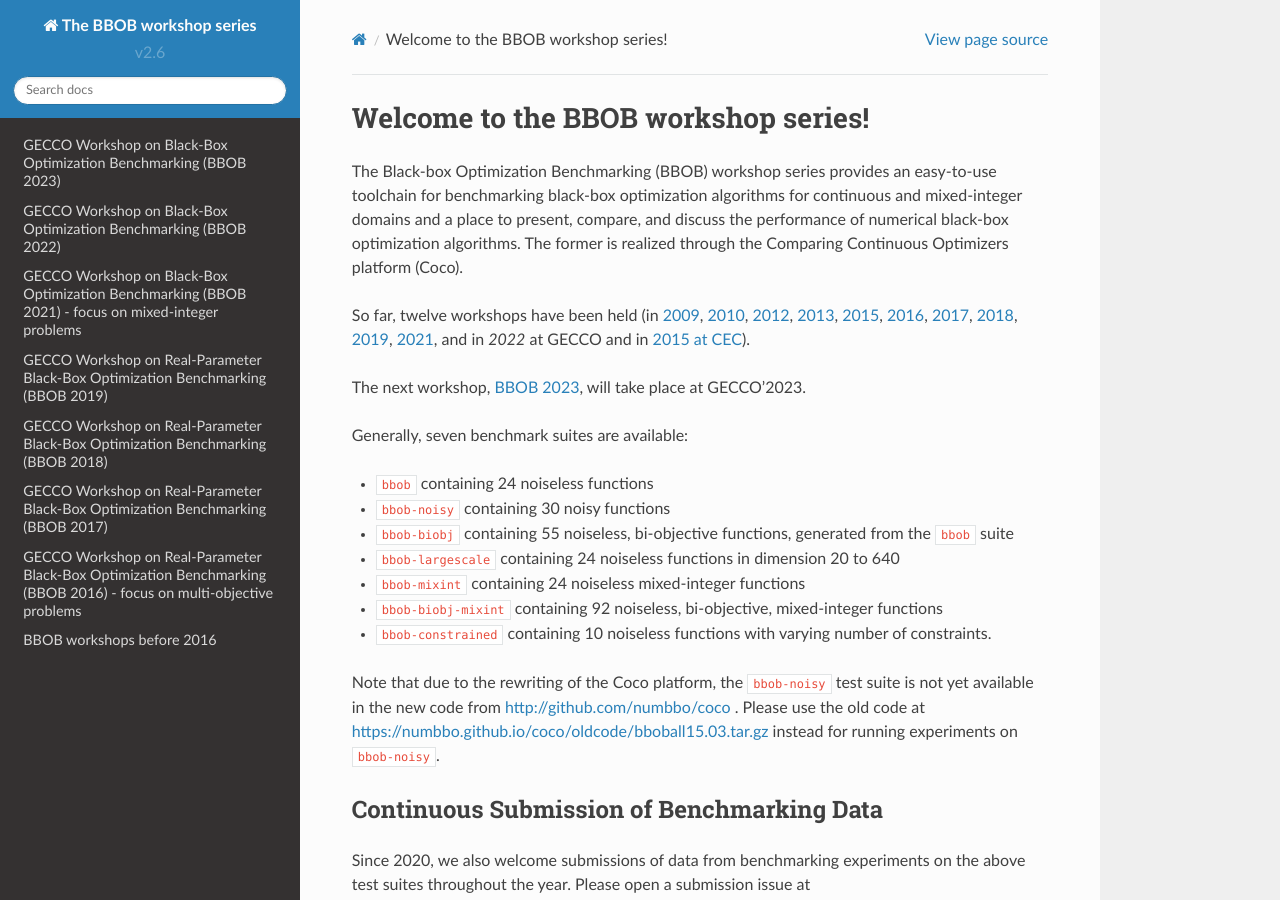
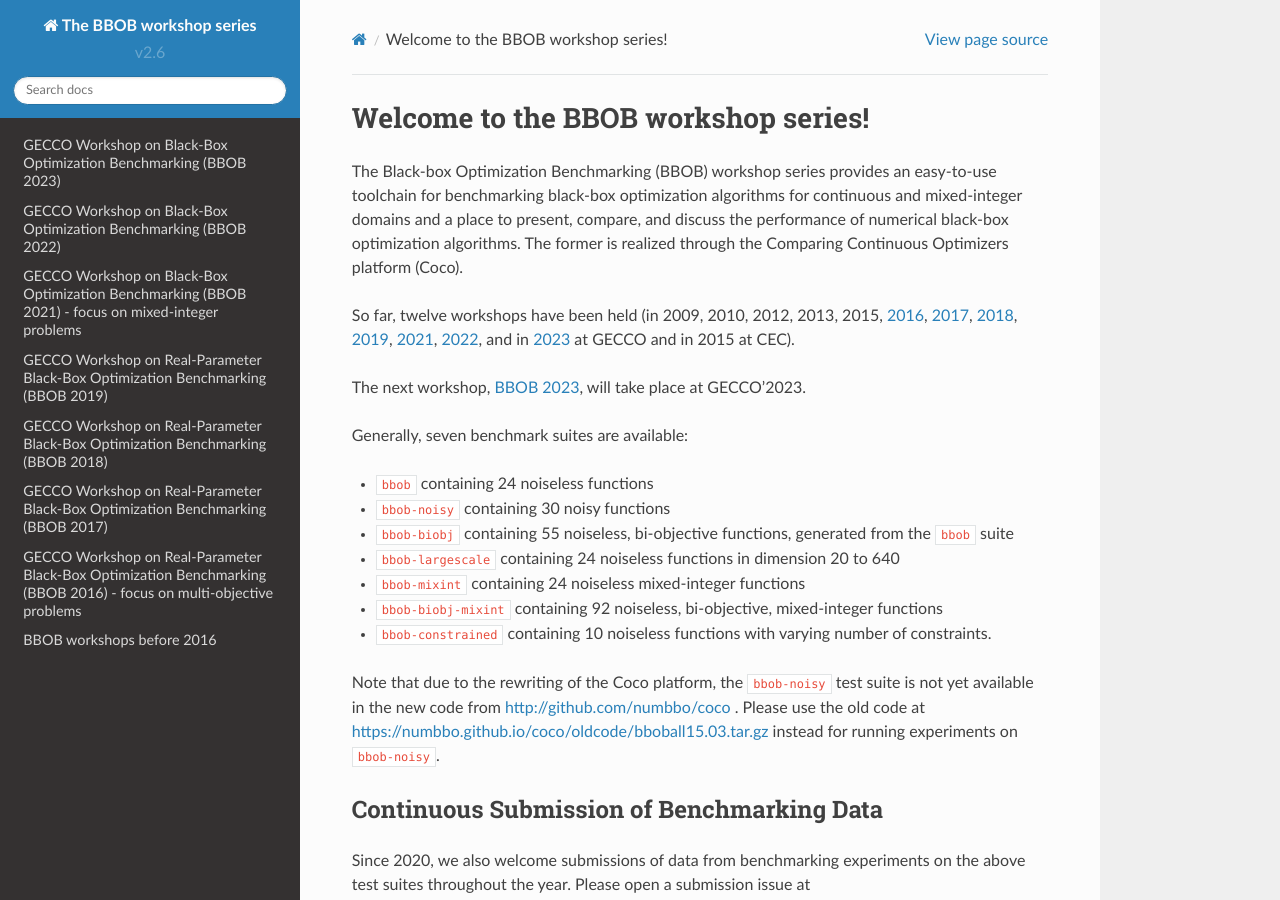
Before and after one commit to numbbo/workshops, a Sphinx documentation site: the page built from sources-webpage/source/index.rst, in a window 1280 px wide and 900 px high. Built offline with Sphinx 7.4.7 and the Read the Docs theme 2.0.0, drawn with Linux system fonts in a browser that asks for light colours; formulas are drawn with MathJax 3.

Commit message:
removed links to gforge.inria.fr

```diff
--- a/index.html
+++ b/index.html
@@ -80,7 +80,7 @@
 benchmarking black-box optimization algorithms for continuous and mixed-integer domains and a place to present, compare, and discuss
 the performance of numerical black-box optimization algorithms. The former is realized through the Comparing Continuous
 Optimizers platform (Coco).</p>
-<p>So far, twelve workshops have been held (in <a class="reference external" href="http://coco.gforge.inria.fr/doku.php?id=bbob-2009">2009</a>, <a class="reference external" href="http://coco.gforge.inria.fr/doku.php?id=bbob-2010">2010</a>, <a class="reference external" href="http://coco.gforge.inria.fr/doku.php?id=bbob-2012">2012</a>, <a class="reference external" href="http://coco.gforge.inria.fr/doku.php?id=bbob-2013">2013</a>, <a class="reference external" href="http://coco.gforge.inria.fr/doku.php?id=bbob-2015">2015</a>, <a class="reference external" href="BBOB-2016/index.html">2016</a>, <a class="reference external" href="BBOB-2017/index.html">2017</a>, <a class="reference external" href="BBOB-2018/index.html">2018</a>, <a class="reference external" href="BBOB-2019/index.html">2019</a>, <a class="reference external" href="BBOB-2021/index.html">2021</a>, and in <cite>2022</cite> at GECCO and in <a class="reference external" href="http://coco.gforge.inria.fr/doku.php?id=cec-bbob-2015">2015 at CEC</a>).</p>
+<p>So far, twelve workshops have been held (in 2009, 2010, 2012, 2013, 2015, <a class="reference external" href="BBOB-2016/index.html">2016</a>, <a class="reference external" href="BBOB-2017/index.html">2017</a>, <a class="reference external" href="BBOB-2018/index.html">2018</a>, <a class="reference external" href="BBOB-2019/index.html">2019</a>, <a class="reference external" href="BBOB-2021/index.html">2021</a>, and in <cite>2022</cite> at GECCO and in 2015 at CEC).</p>
 <p>The next workshop, <a class="reference external" href="BBOB-2023/index.html">BBOB 2023</a>, will take place at GECCO’2023.</p>
 <p>Generally, seven benchmark suites are available:</p>
 <ul class="simple">
--- a/sources-webpage/source/index.rst
+++ b/sources-webpage/source/index.rst
@@ -8,7 +8,7 @@ benchmarking black-box optimization algorithms for continuous and mixed-integer
 the performance of numerical black-box optimization algorithms. The former is realized through the Comparing Continuous
 Optimizers platform (Coco).
 
-So far, twelve workshops have been held (in `2009`_, `2010`_, `2012`_, `2013`_, `2015`_, `2016`_, `2017`_, `2018`_, `2019`_, `2021`_, and in `2022` at GECCO and in `2015 at CEC`_).
+So far, twelve workshops have been held (in 2009, 2010, 2012, 2013, 2015, `2016`_, `2017`_, `2018`_, `2019`_, `2021`_, `2022`_, and in `2023`_ at GECCO and in 2015 at CEC).
 
 The next workshop, `BBOB 2023 <BBOB-2023/index.html>`_, will take place at GECCO'2023.
 
```
Also changed, not shown: other parts of sources-webpage/source/index.rst (+0 -7 lines), sources-webpage/source/bbobbefore2016.rst (+0 -19 lines).
